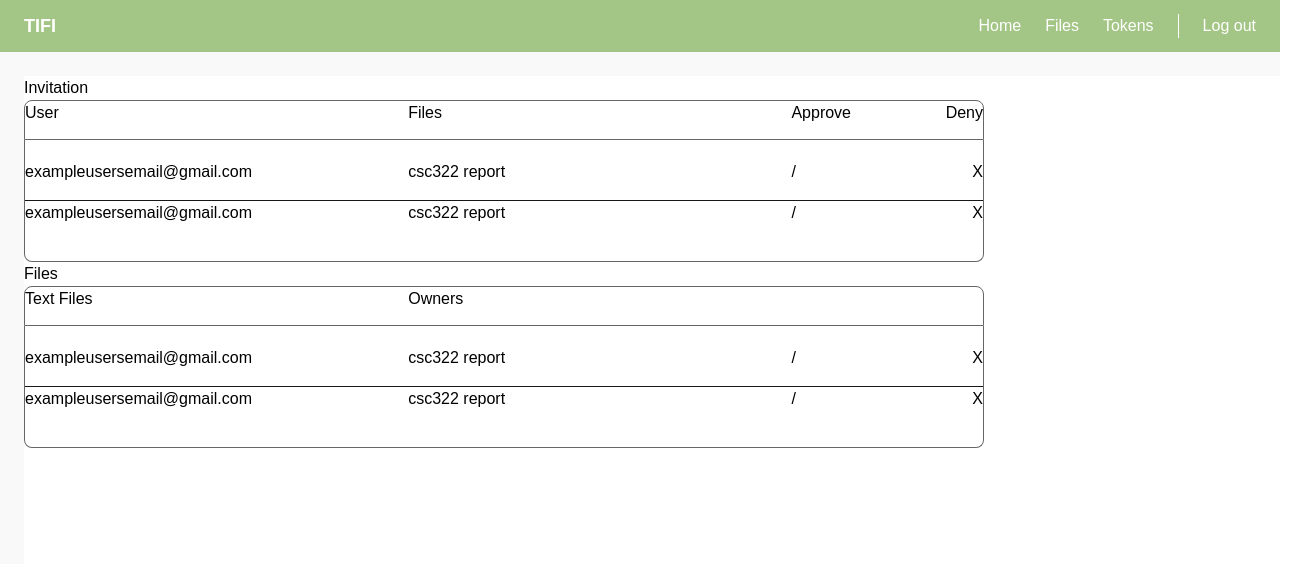
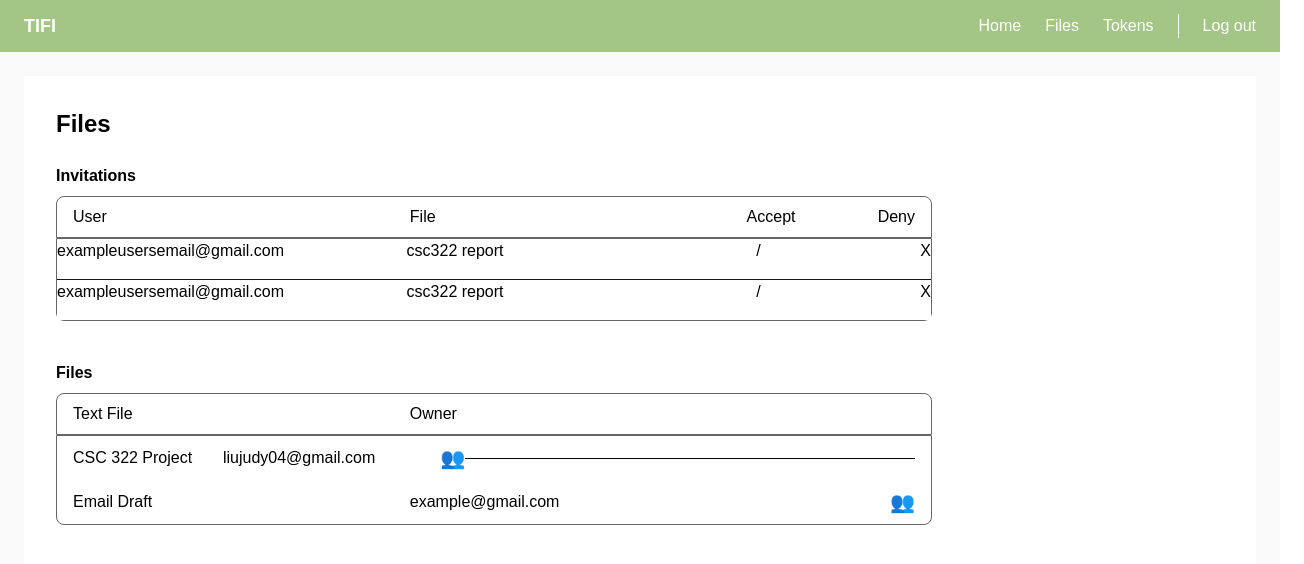
Before and after one commit to jdlu04/csc322, a Next.js app in the folder frontend/: page /paid/file in a window 1280 px wide. Shown: the top 564 px of the page, 1304 px wide, since content can reach past the window. Built offline with nearby package versions, Linux system fonts and the light colour scheme.

Commit message:
incomplete push I wanted to pull

```diff
--- a/frontend/app/paid/file/page.js
+++ b/frontend/app/paid/file/page.js
@@ -1,41 +1,90 @@
+'use client';
+
 import ApproveOrDeny from "@/components/ApproveOrDeny";
-import React from "react";
+import React, { useEffect, useState } from "react";
 
-export default function page() {
+export default function FilesPage() {
+  const [invites, setInvites] = useState([]);
+  const [sharedFiles, setSharedFiles] = useState([]);
+
+  useEffect(() => {
+    // Temporary mock data — replace with real fetch
+    setInvites([
+      { _id: "file1", user: "liujudy04@gmail.com", name: "E.g. File Name" },
+      { _id: "file2", user: "example@gmail.com", name: "File 2.0" },
+    ]);
+    setSharedFiles([
+      { _id: "file3", name: "CSC 322 Project", owner: "liujudy04@gmail.com" },
+      { _id: "file4", name: "Email Draft", owner: "example@gmail.com" },
+    ]);
+  }, []);
+
+  const handleInviteResponse = async (fileId, response) => {
+    const token = localStorage.getItem("token");
+
+    try {
+      const res = await fetch(`${process.env.NEXT_PUBLIC_API_URL}/files/inviteResponse`, {
+        method: "POST",
+        headers: {
+          Authorization: `Bearer ${token}`,
+          "Content-Type": "application/json",
+        },
+        body: JSON.stringify({ file_id: fileId, response }),
+      });
+
+      const data = await res.json();
+      console.log("Invite response:", data);
+
+      // Remove from invite list if successful
+      if (res.ok) {
+        setInvites((prev) => prev.filter((file) => file._id !== fileId));
+      }
+    } catch (error) {
+      console.error("Failed to respond to invite:", error);
+    }
+  };
+
   return (
-    <div className="h-screen w-screen bg-white">
-      <p className="text-black">Invitation</p>
-      <div className="h-10 w-3/4 border rounded-t-lg bg-white justify-between inline-flex border-textGrey text-black">
-        <div className="w-1/3">
-          <p>User</p>
-        </div>
-        <div className="w-1/3">
-          <p>Files</p>
-        </div>
-        <div className="flex justify-between w-1/5">
-          <p>Approve</p>
-          <p>Deny</p>
+    <div className="min-h-screen w-full bg-white p-8">
+      <h1 className="text-2xl font-bold text-black mb-6">Files</h1>
+
+      {/* Invitations Section */}
+      <p className="text-black font-semibold mb-2">Invitations</p>
+      <div className="w-3/4 border rounded-t-lg bg-white inline-flex justify-between px-4 py-2 border-textGrey text-black font-medium">
+        <div className="w-1/3">User</div>
+        <div className="w-1/3">File</div>
+        <div className="w-1/5 flex justify-between">
+          <span>Accept</span>
+          <span>Deny</span>
         </div>
       </div>
-      <div className="border-r border-l border-b rounded-b-lg border-textGrey py-5 w-3/4">
-        <ApproveOrDeny />
-        <div className="border-b" />
-        <ApproveOrDeny />
+      <div className="border rounded-b-lg border-textGrey w-3/4">
+        {invites.map((file, idx) => (
+          <React.Fragment key={file._id}>
+            <ApproveOrDeny file={file} onRespond={handleInviteResponse} />
+            {idx < invites.length - 1 && <div className="border-b" />}
+          </React.Fragment>
+        ))}
       </div>
-      <p className="text-black">Files</p>
-      <div className="h-10 w-3/4 border rounded-t-lg bg-white justify-between inline-flex border-textGrey text-black">
-        <div className="w-1/3">
-          <p>Text Files</p>
-        </div>
-        <div className="w-1/3">
-          <p>Owners</p>
-        </div>
+
+      {/* Shared Files Section */}
+      <p className="text-black font-semibold mt-10 mb-2">Files</p>
+      <div className="w-3/4 border rounded-t-lg bg-white inline-flex justify-between px-4 py-2 border-textGrey text-black font-medium">
+        <div className="w-1/3">Text File</div>
+        <div className="w-1/3">Owner</div>
         <div className="w-1/5" />
       </div>
-      <div className="border-r border-l border-b rounded-b-lg border-textGrey py-5 w-3/4">
-        <ApproveOrDeny />
-        <div className="border-b" />
-        <ApproveOrDeny />
+      <div className="border rounded-b-lg border-textGrey w-3/4">
+        {sharedFiles.map((file, idx) => (
+          <div key={file._id} className="flex justify-between items-center px-4 py-2 text-black">
+            <div className="w-1/3">{file.name}</div>
+            <div className="w-1/3">{file.owner}</div>
+            <div className="w-1/5 flex justify-end">
+              <span className="text-xl cursor-pointer">👥</span>
+            </div>
+            {idx < sharedFiles.length - 1 && <div className="border-b w-full" />}
+          </div>
+        ))}
       </div>
     </div>
   );
```
